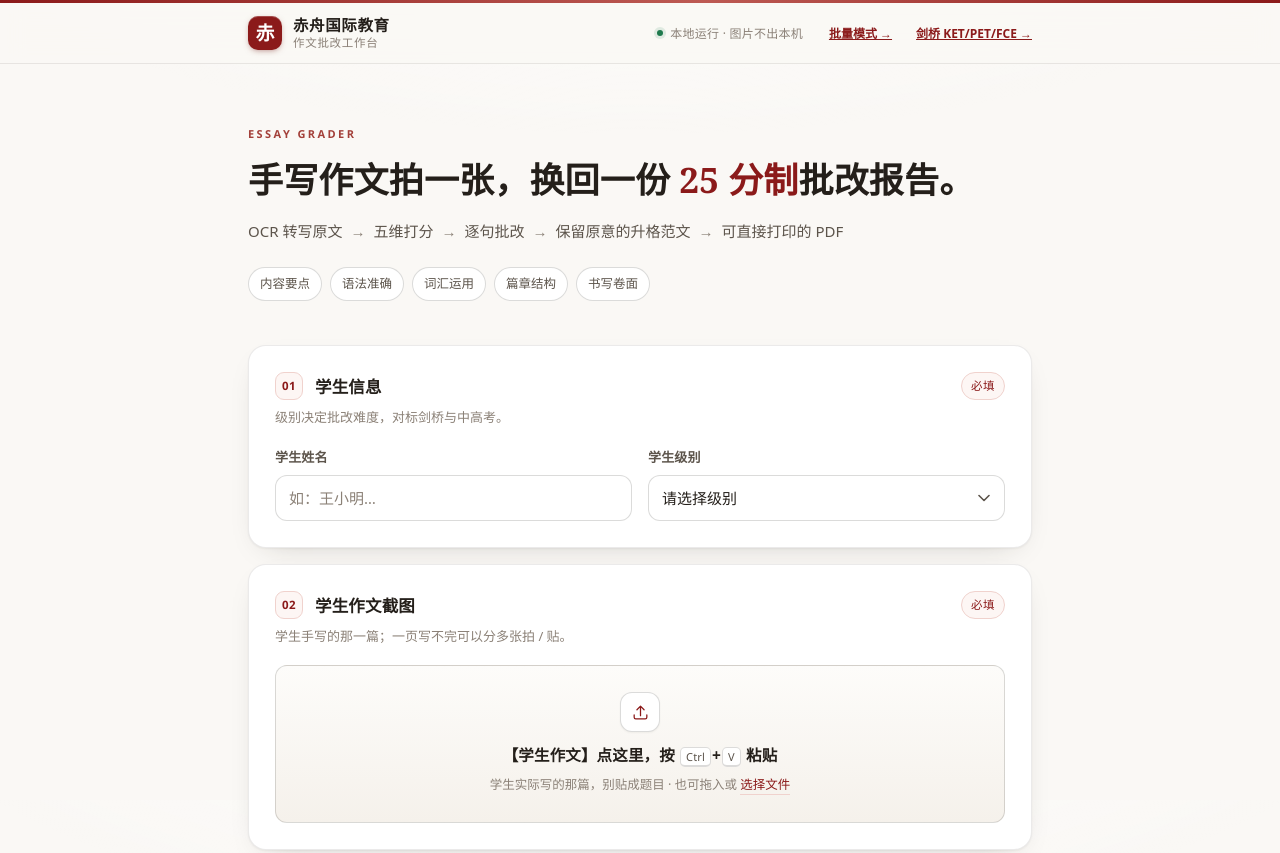
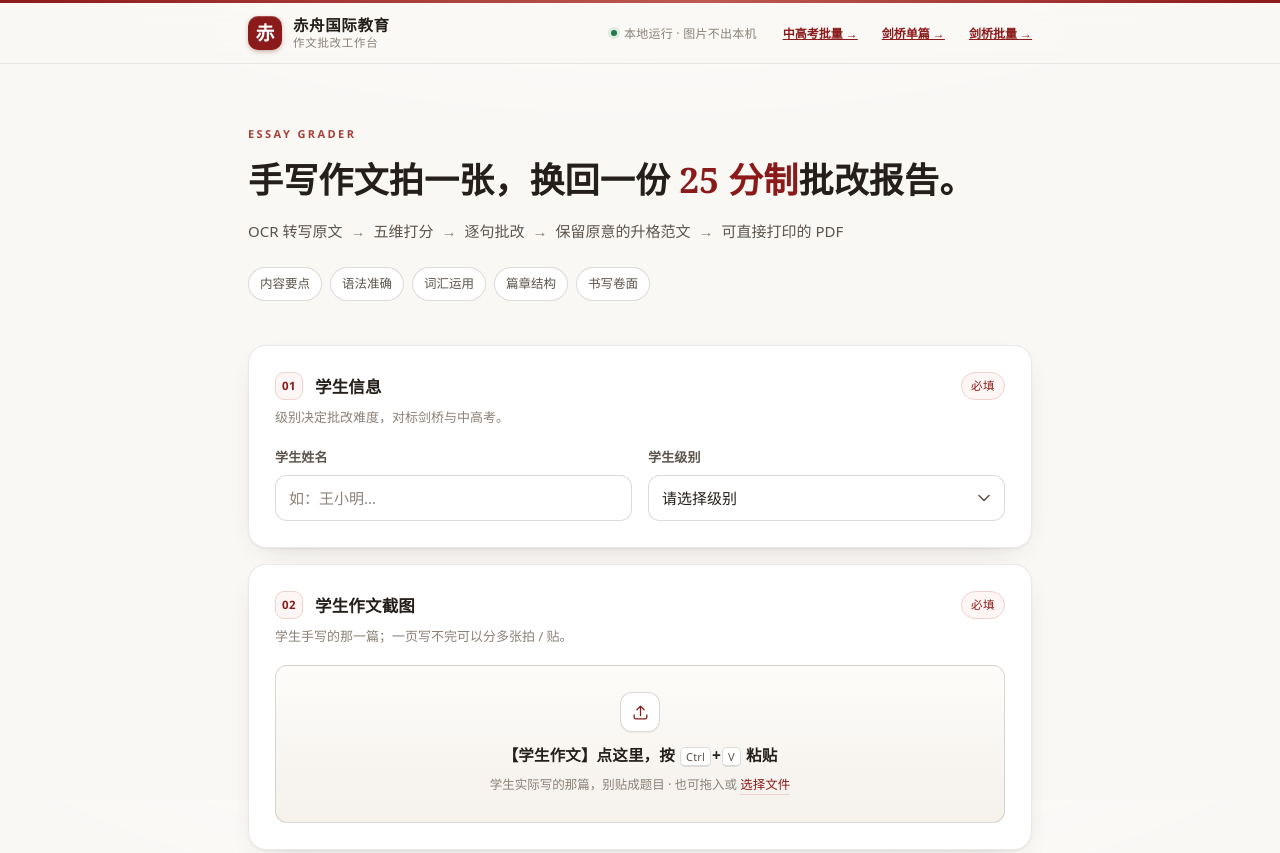
Before and after one commit to zhugex030415-coder/essay-check, a plain HTML site: page index.html in a window 1280 px wide. Shown: the top 853 px of the page. Drawn offline with Linux system fonts and the light colour scheme.

Commit message:
official-standard alignment (plan A) + cambridge batch

```diff
--- a/index.html
+++ b/index.html
@@ -267,8 +267,9 @@ kbd{
       <span class="brand-txt"><b>赤舟国际教育</b><i>作文批改工作台</i></span>
     </a>
     <p class="topmeta"><span class="dot" aria-hidden="true"></span>本地运行 · 图片不出本机</p>
-    <a class="batch-link" id="batchLink" href="/batch.html" style="margin-left:12px;font-size:12px;color:#8b1a1a;font-weight:600;text-decoration:underline">批量模式 →</a>
-    <a class="batch-link" id="camLink" href="/cambridge.html" style="margin-left:10px;font-size:12px;color:#8b1a1a;font-weight:600;text-decoration:underline">剑桥 KET/PET/FCE →</a>
+    <a class="batch-link" id="batchLink" href="/batch.html" style="margin-left:12px;font-size:12px;color:#8b1a1a;font-weight:600;text-decoration:underline">中高考批量 →</a>
+    <a class="batch-link" id="camLink" href="/cambridge.html" style="margin-left:10px;font-size:12px;color:#8b1a1a;font-weight:600;text-decoration:underline">剑桥单篇 →</a>
+    <a class="batch-link" id="camBatchLink" href="/cambridge_batch.html" style="margin-left:10px;font-size:12px;color:#8b1a1a;font-weight:600;text-decoration:underline">剑桥批量 →</a>
   </div>
 </header>
 
@@ -498,6 +499,7 @@ function setBusy(on) {
 let accessCode = new URLSearchParams(location.search).get('code') || '';
 document.getElementById('batchLink').href = '/batch.html' + (location.search || '');
 document.getElementById('camLink').href = '/cambridge.html' + (location.search || '');
+document.getElementById('camBatchLink').href = '/cambridge_batch.html' + (location.search || '');
 
 btn.addEventListener('click', async () => {
   if (btn.disabled) return;
```
